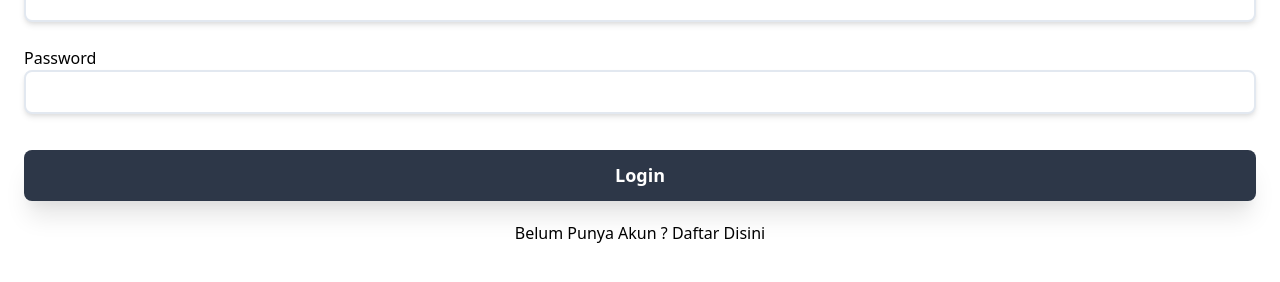
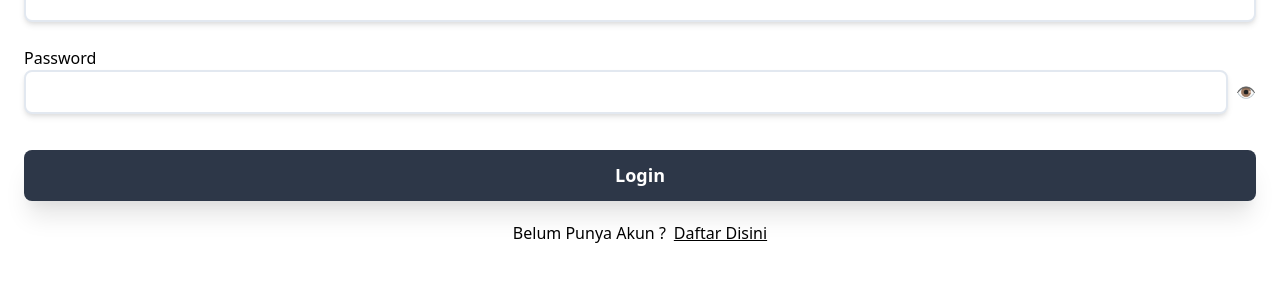
Before and after one commit to fathurifki/etani-web, a React (Create React App) app: page /login in a window 1280 px wide. Shown: the part 142-424 px from the top of the page. Built offline with nearby package versions, Linux system fonts and the light colour scheme; what react-tracked, superagent-promise would draw is missing.

Commit message:
add show password

```diff
--- a/src/view/Login/components/LoginView.tsx
+++ b/src/view/Login/components/LoginView.tsx
@@ -1,10 +1,11 @@
 import * as React from 'react';
 import { AuthContext } from '../controller';
+import history from '../../../utils/browserHistory';
 
 const LoginView = () => {
 
     const controller = React.useContext(AuthContext)
-
+    const [state, setState] = React.useState(false)
     const { handleInput, handleLogin } = controller
 
     return (
@@ -17,14 +18,17 @@ const LoginView = () => {
                         onChange={(e) => handleInput(e)}></input>
                     <br/>
                     <p>Password</p>
-                    <input name="password" className="ext-md block px-3 py-2  rounded-lg w-full
-                    bg-white border-2 border-gray-300 placeholder-gray-600 shadow-md focus:placeholder-gray-500 focus:bg-white focus:border-gray-600 focus:outline-none"
+                    <div className="flex flex-row">
+                    <input type={state ? "text" : "password"}  name="password" className="ext-md block px-3 py-2  rounded-lg w-full
+                    bg-white mr-2 border-2 border-gray-300 placeholder-gray-600 shadow-md focus:placeholder-gray-500 focus:bg-white focus:border-gray-600 focus:outline-none"
                     onChange={(e) => handleInput(e)}></input>
+                    <button role="img" aria-label="eye" onClick={() => setState(!state)}>👁️</button>
+                    </div>
                     </div>
                     <br/>
                 <button className="mt-3 text-lg font-semibold bg-gray-800 w-full text-white rounded-lg
                 px-6 py-3 block shadow-xl hover:text-white hover:bg-black" onClick={() => handleLogin()} >Login</button>
-                <span className="flex flex-col justify-center items-center mt-5">Belum Punya Akun ? Daftar Disini</span>
+                <span className="flex flex-row justify-center items-center mt-5">Belum Punya Akun ? <span className="underline ml-2" onClick={() => history.push('/register')}>Daftar Disini</span></span>
             </div>
         </div>
     );
--- a/src/view/Register/components/RegisterView.tsx
+++ b/src/view/Register/components/RegisterView.tsx
@@ -1,9 +1,11 @@
+/* eslint-disable jsx-a11y/accessible-emoji */
 import * as React from 'react';
 import { RegisterContext } from '../controller';
 
 const RegisterView = () => {
     const controller = React.useContext(RegisterContext)
-    const { handleInput, handleSubmit } = controller
+    const { handleInput, handleSubmit, errorMessage } = controller
+    const [state, setState] = React.useState(false)
     return (
         <div>
              <div className="container max-w-full mx-auto py-24 px-6">
@@ -13,12 +15,17 @@ const RegisterView = () => {
                 bg-white border-2 border-gray-300 placeholder-gray-600 shadow-md focus:placeholder-gray-500 focus:bg-white focus:border-gray-600 focus:outline-none"></input>
                     <br />
                     <p>Password</p>
-                    <input onChange={(e) => handleInput(e)} name="password" className="ext-md block px-3 py-2  rounded-lg w-full
-                bg-white border-2 border-gray-300 placeholder-gray-600 shadow-md focus:placeholder-gray-500 focus:bg-white focus:border-gray-600 focus:outline-none"></input>
+                    <div className="flex flex-row">
+                    <input type={state ? "text" : "password"} onChange={(e) => handleInput(e)} name="password" className="ext-md block px-3 py-2  rounded-lg w-full
+                    bg-white mr-2 border-2 border-gray-300 placeholder-gray-600 shadow-md focus:placeholder-gray-500 focus:bg-white focus:border-gray-600 focus:outline-none"></input>
+                    <button role="img" aria-label="eye" onClick={() => setState(!state)}>👁️</button>
+                    </div>
                 </div>
                     <br />
                 <button onClick={() => handleSubmit()} className="mt-3 text-lg font-semibold bg-gray-800 w-full text-white rounded-lg
                 px-6 py-3 block shadow-xl hover:text-white hover:bg-black">Sign Up</button>
+                    <br />
+                <span className="flex flex-row justify-center items-center font-bold text-red-500">{errorMessage}</span>
             </div>
         </div>
     );
--- a/src/view/Register/controller.tsx
+++ b/src/view/Register/controller.tsx
@@ -1,18 +1,23 @@
 import * as React from 'react';
 import agent from '../../utils/agent';
+import history from '../../utils/browserHistory';
 
 interface InitialState {
     handleInput: Function
     handleSubmit: Function
+    loading: any
     email: string
     password: string
+    errorMessage: string
 }
 
 const initialState = {
     handleInput: () => { },
     handleSubmit: () => { },
+    loading: false,
     email: "",
-    password: ""
+    password: "",
+    errorMessage: ""
 }
 
 export const RegisterContext = React.createContext<InitialState>(initialState)
@@ -34,11 +39,27 @@ export const RegisterController = ({ children }: any) => {
     const handleSubmit = async () => {
         const { email, password } = state
         const payload = { email, password }
+        setState({
+            ...state,
+            loading: true
+        })
         try {
             const data = await agent.Register.post(payload)
-            console.log('data', data)
+            setState({
+                ...state,
+                loading: false
+            })
+            if (data.status === 200) {
+                history.push('/login')
+            }
         } catch (error) {
-            console.log('eeror', error)
+            if (error.status === 400) {
+                setState({
+                    ...state,
+                    loading: false,
+                    errorMessage: 'Email Telah Terdaftar'
+                })
+            }
         }
     }
 
--- a/src/view/Sell/components/SellView.tsx
+++ b/src/view/Sell/components/SellView.tsx
@@ -43,16 +43,16 @@ const SellView = () => {
 
     const renderButtons = () => {
         return (
-            <div>
-                <button onClick={(e) => {
+            <div className="flex flex-row justify-between">
+                <button className="bg-blue-500 hover:bg-blue-700 text-white font-bold py-2 px-2 rounded-full" onClick={(e) => {
                     setIdealFacingMode(FACING_MODES.USER);
                     setIsMaxResolution(false);
-                }}> FACING_MODES.USER </button>
+                }}> Front Camera </button>
 
-                <button onClick={(e) => {
+                <button className="bg-blue-500 hover:bg-blue-700 text-white font-bold py-2 px-2 rounded-full" onClick={(e) => {
                     setIdealFacingMode(FACING_MODES.ENVIRONMENT);
                     setIsMaxResolution(true);
-                }}> FACING_MODES.ENVIRONMENT & MaxResolution</button>
+                }}> Rear Camera</button>
             </div>
         );
     }
--- a/src/view/Sell/controller.tsx
+++ b/src/view/Sell/controller.tsx
@@ -38,7 +38,6 @@ export const { Provider: SellProvider } = SellContext
 
 export const SellController = ({ children }: any) => {
     const [state, setState] = React.useState<InitialState>(initialState)
-    console.log('STATE', state)
     const handleInput = (val: any) => {
         const name = val.target.name
         const value = val.target.value
```
